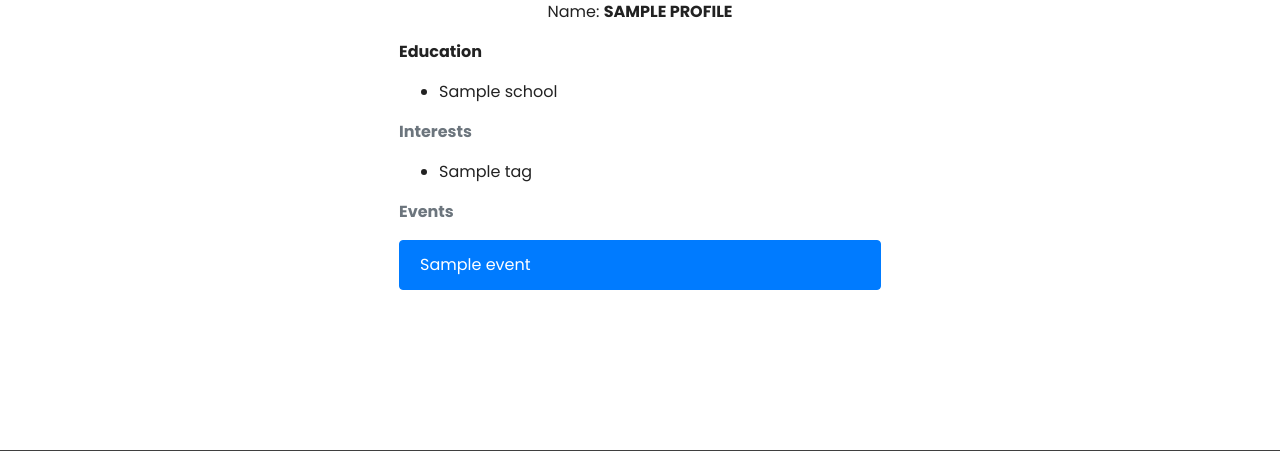
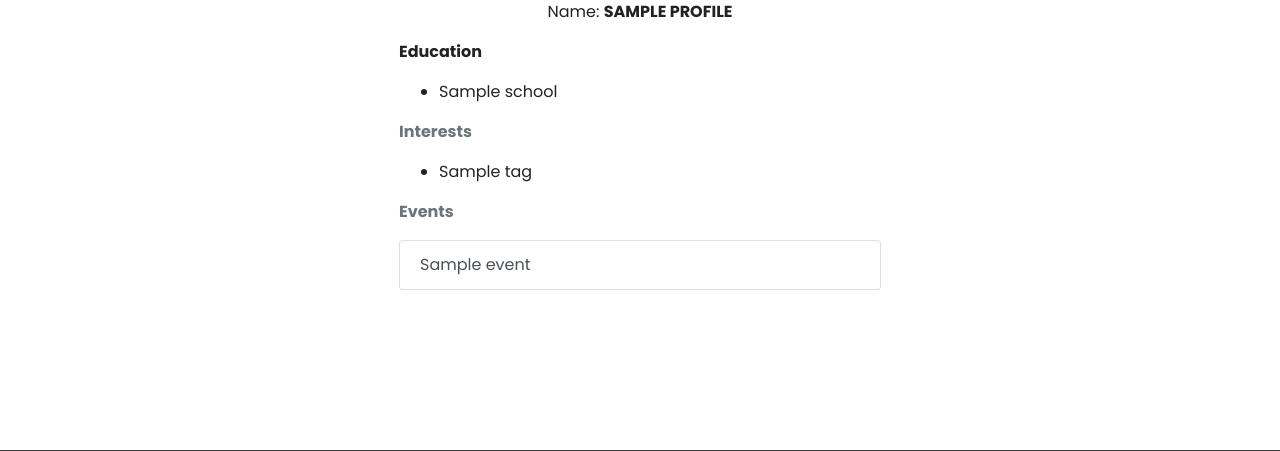
Before and after one commit to AWallaby/IntuitionV8, a Flask app: template templates/profile.html in a window 1280 px wide. Shown: the part 312-763 px from the top of the page. Run offline with Flask 2, Linux system fonts and the light colour scheme; the template is opened without the code that fills it: most values are stand-ins (such as "Sample title", 1, 10 or a date in 2020); some libraries are stand-ins or nearby versions.

Commit message:
commit today

```diff
--- a/templates/profile.html
+++ b/templates/profile.html
@@ -34,7 +34,7 @@ profile
 			<p class="text-secondary font-weight-bold">Events</p>
 			<div class="list-group">
 				{% for event in profile['events'] %}
-				<a href="/event/{{event}}" class="list-group-item list-group-item-action active">
+				<a href="/event/{{event}}" class="list-group-item list-group-item-action action">
 					{{event}}
 				</a>
 				{%endfor%}
```
Also changed, not shown: static/script.js (+0 -31 lines).
